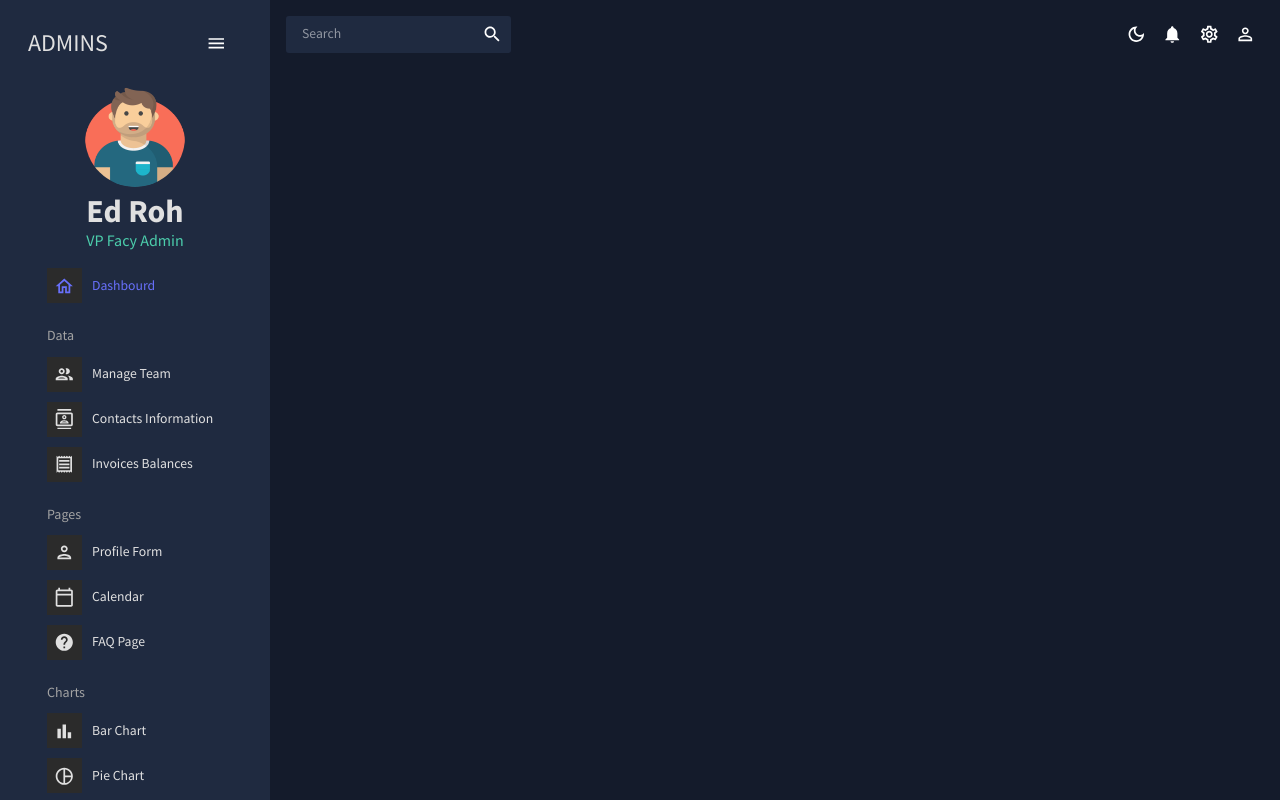
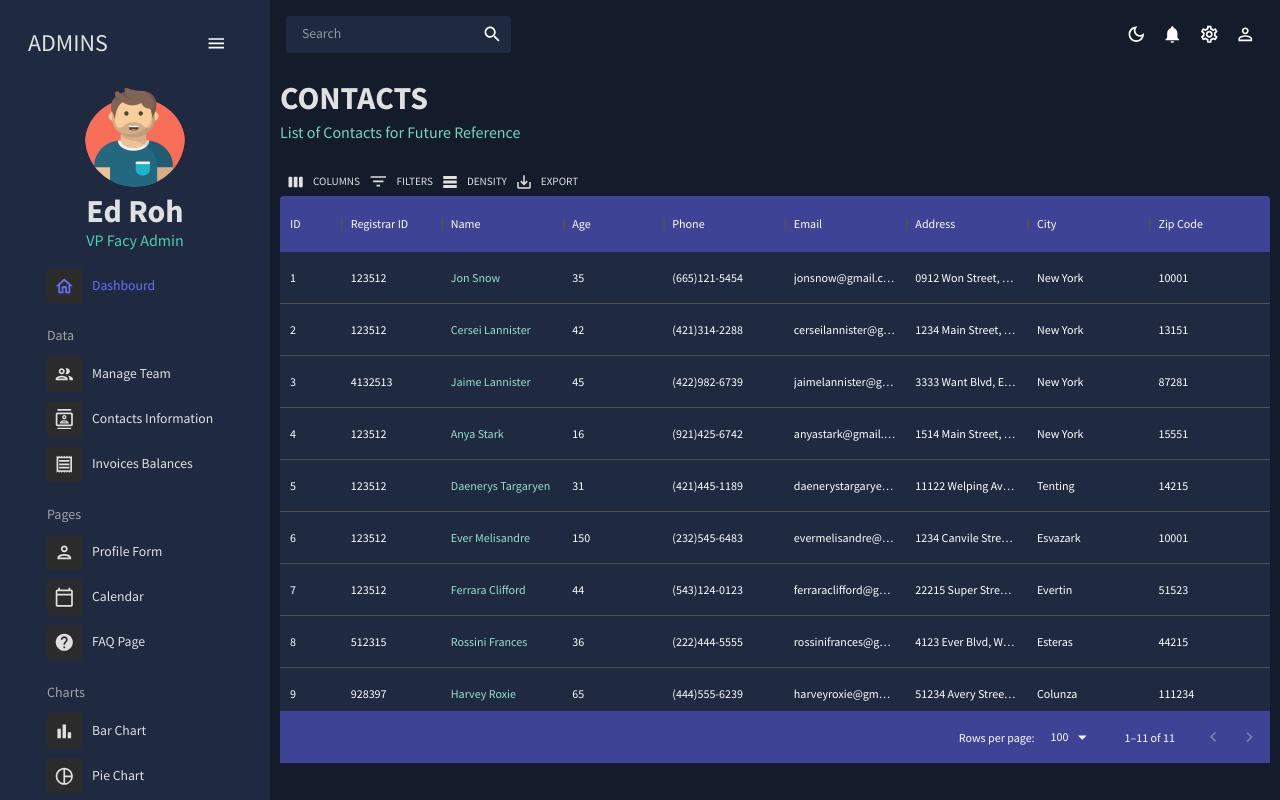
Before and after one commit to Tarek-989/React-Admin-Dashboard-App, a React (Create React App) app in the folder react-admin/: page /contacts in a window 1280 px wide. Built offline with nearby package versions, Linux system fonts and the light colour scheme.

Commit message:
build Contacts Container

```diff
--- a/react-admin/src/App.tsx
+++ b/react-admin/src/App.tsx
@@ -5,6 +5,7 @@ import { SideBar, TopBar } from "./pages/global";
 import { Route, Routes } from "react-router-dom";
 import { DashboardContainer } from "./pages/dashboard/DashboardContainer";
 import { TeamContainer } from "./pages/team/TeamContainer";
+import { ContactsContainer } from "./pages/contacts/ContactsContainer";
 
 export const App: React.FC = () => {
 	const [theme, colorMode] = useMode();
@@ -18,9 +19,9 @@ export const App: React.FC = () => {
 						<TopBar />
 						<Routes>
 							<Route path="/" element={<DashboardContainer />} />
-							{/* <Route path="/contacts" element={<ContactsContainer />} /> */}
 							{/* <Route path="/invoices" element={<InvoicesContainer />} /> */}
 							<Route path="/team" element={<TeamContainer />} />
+							<Route path="/contacts" element={<ContactsContainer />} />
 							{/* <Route path="/form" element={<FormContainer />} /> */}
 							{/* <Route path="/bar" element={<BarContainer />} /> */}
 							{/* <Route path="/pie" element={<PieContainer />} /> */}
--- /dev/null
+++ b/react-admin/src/pages/contacts/ContactsContainer.tsx
@@ -0,0 +1,101 @@
+import React, { useMemo } from 'react';
+import { Box, useTheme } from '@mui/material';
+import { DataGrid, GridColDef, GridColumns, GridToolbar } from '@mui/x-data-grid';
+import { tokens } from '../../theme';
+import { mockDataContacts } from '../../data/mockData';
+import { Header } from '../../components';
+
+export const ContactsContainer: React.FC = () => {
+	const theme = useTheme();
+	const colors = tokens(theme.palette.mode);
+	const columns: GridColDef[] = useMemo((): GridColumns => [
+		{
+			field: 'id',
+			headerName: 'ID',
+			flex: 0.5,
+		},
+		{
+			field: 'registrarId',
+			headerName: 'Registrar ID',
+		},
+		{
+			field: 'name',
+			headerName: 'Name',
+			flex: 1,
+			cellClassName: 'name-column--cell',
+		},
+		{
+			field: 'age',
+			headerName: 'Age',
+			type: 'number',
+			headerAlign: 'left',
+			align: 'left'
+		},
+		{
+			field: 'phone',
+			headerName: 'Phone',
+			flex: 1,
+		},
+		{
+			field: 'email',
+			headerName: 'Email',
+			flex: 1,
+		},
+		{
+			field: 'address',
+			headerName: 'Address',
+			flex: 1,
+		},
+		{
+			field: 'city',
+			headerName: 'City',
+			flex: 1,
+		},
+		{
+			field: 'zipCode',
+			headerName: 'Zip Code',
+			flex: 1,
+		},
+	], []);
+	return (
+		<Box m={1.25}>
+			<Header title='CONTACTS' subTilte='List of Contacts for Future Reference' />
+			<Box
+				mt={2.5}
+				height={'75vh'}
+				sx={{
+					'& .MuiDataGrid-root': {
+						border: 'none'
+					},
+					'& .MuiDataGrid-cell': {
+						borderBottom: 'none'
+					},
+					'& .name-column--cell': {
+						color: colors.greenAccent[300]
+					},
+					'& .MuiDataGrid-columnHeaders': {
+						backgroundColor: colors.blueAccent[700],
+						borderBottom: 'none'
+					},
+					'& .MuiDataGrid-virtualScroller': {
+						backgroundColor: colors.primary[400],
+					},
+					'& .MuiDataGrid-footerContainer': {
+						borderTop: 'none',
+						backgroundColor: colors.blueAccent[700],
+					},
+					'& .MuiDataGrid-toolbarContainer .MuiButton-text': {
+						color: `${colors.gray[100]} !important`,
+					},
+
+				}}
+			>
+				<DataGrid
+					rows={mockDataContacts}
+					columns={columns}
+					components={{ Toolbar: GridToolbar }}
+				/>
+			</Box>
+		</Box>
+	);
+};
```
